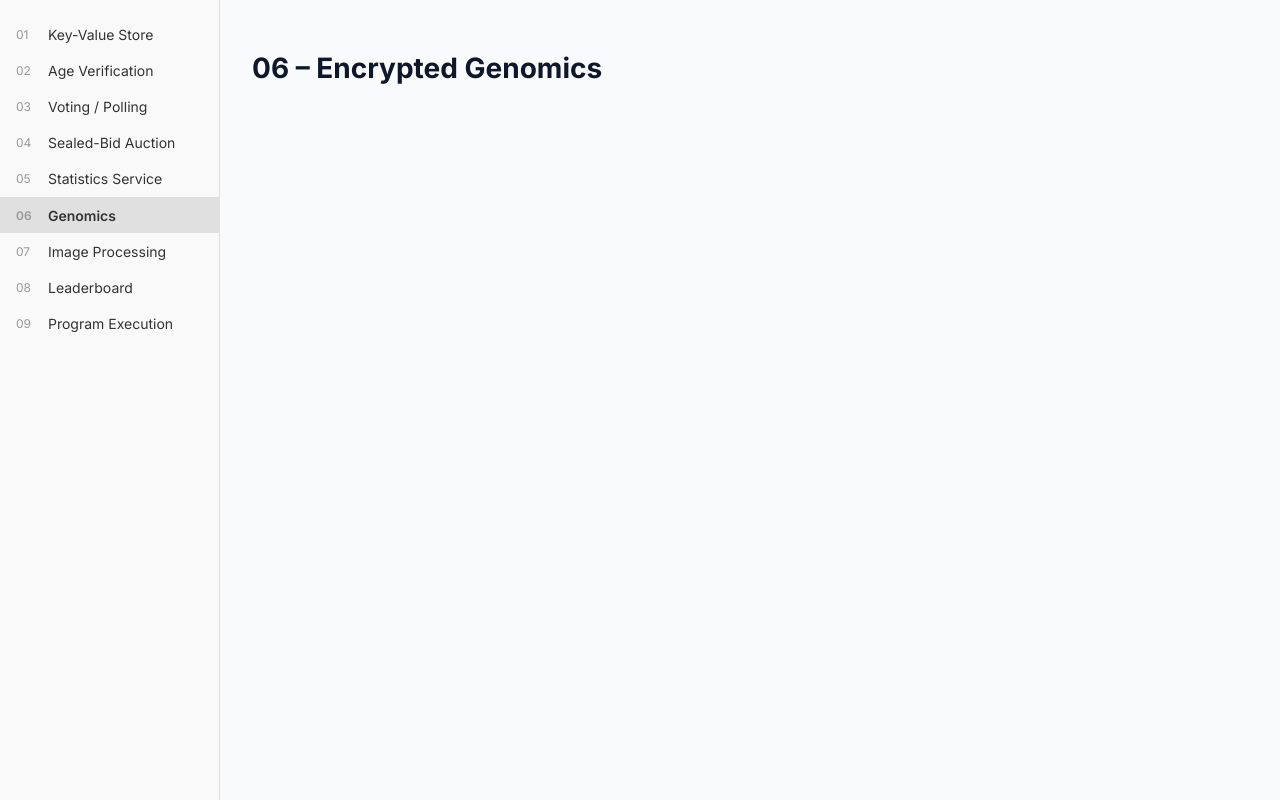
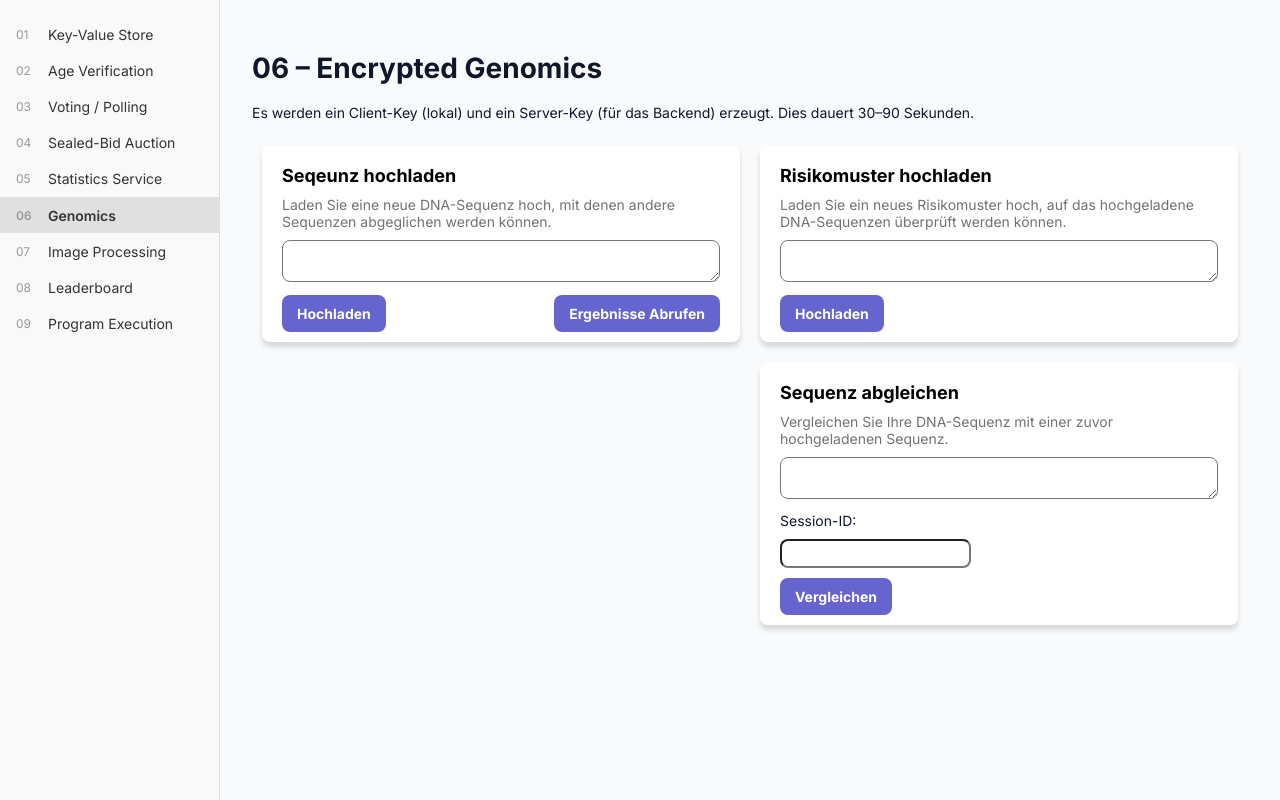
Before and after one commit to Caius00/tfhe-crypto, an Angular app in the folder client/: page /genomics in a window 1280 px wide. Built offline with nearby package versions, Linux system fonts and the light colour scheme.

Commit message:
basic layout

```diff
--- /dev/null
+++ b/client/src/app/features/genomics/genomics.component.css
@@ -0,0 +1,73 @@
+.action-card {
+    background-color: white;
+    border-radius: 1vh;
+    padding: 10px 20px;
+    margin: 10px;
+    box-shadow: 0 5px 5px rgba(77, 77, 77, 0.19);
+}
+
+.action-grid {
+    display: grid;
+    object-fit: fill;
+    grid-template-columns: 50% 50%;
+}
+
+.action-flex {
+    display: flex;
+    flex-direction: column;
+}
+
+.action-card p {
+    margin-top: 10px;
+    margin-bottom: 0;
+}
+
+p.card-info {
+    color: rgb(114, 114, 114);
+}
+
+p.card-title {
+    color: black;
+    font-weight: bold;
+    font-size: large;
+}
+
+.submit-button {
+    color: white;
+    background-color: rgb(102, 100, 206);
+    border-radius: 1vh;
+    width: fit-content;
+    padding: 10px 15px;
+    font-weight: bold;
+    margin-top: 10px;
+    cursor: pointer;
+}
+
+.submit-button:hover {
+    background-color: rgb(92, 91, 189);
+    transform: scale(1.025);
+}
+
+.action-card textarea {
+    width: 100%;
+    resize: vertical;
+    overflow: auto;
+    border-radius: 1vh;
+    padding: 5px;
+    margin-top: 10px;
+}
+
+p.id-indicator {
+    color: rgb(134, 134, 134);
+}
+
+input.id-input {
+    margin-top: 10px;
+    border-radius: 1vh;
+    padding: 5px;
+}
+
+.button-spread {
+    display: flex;
+    justify-content: space-between;
+}
--- a/client/src/app/features/genomics/genomics.component.html
+++ b/client/src/app/features/genomics/genomics.component.html
@@ -1 +1,52 @@
 <h1>06 – Encrypted Genomics</h1>
+<p>Es werden ein Client-Key (lokal) und ein Server-Key (für das Backend) erzeugt. Dies dauert 30–90 Sekunden. </p>
+
+<div class="action-grid">
+    <div class="action-flex">
+        <div class="action-card">
+            <p class="card-title">
+                Seqeunz hochladen
+            </p>
+            <p class="card-info">
+                Laden Sie eine neue DNA-Sequenz hoch, mit denen andere Sequenzen abgeglichen werden können.
+            </p>
+            <textarea></textarea>
+            <div class="button-spread">
+                <div class="submit-button">
+                    Hochladen
+                </div>
+                <div class="submit-button">
+                    Ergebnisse Abrufen
+                </div>
+            </div>
+        </div>
+    </div>
+    <div class="action-flex">
+        <div class="action-card">
+            <p class="card-title">
+                Risikomuster hochladen
+            </p>
+            <p class="card-info">
+                Laden Sie ein neues Risikomuster hoch, auf das hochgeladene DNA-Sequenzen überprüft werden können.
+            </p>
+            <textarea></textarea>
+            <div class="submit-button">
+                Hochladen
+            </div>
+        </div>
+        <div class="action-card">
+            <p class="card-title">
+                Sequenz abgleichen
+            </p>
+            <p class="card-info">
+                Vergleichen Sie Ihre DNA-Sequenz mit einer zuvor hochgeladenen Sequenz.
+            </p>
+            <textarea></textarea>
+            <p>Session-ID:</p>
+            <input type="text" class="id-input">
+            <div class="submit-button">
+                Vergleichen
+            </div>
+        </div>
+    </div>
+</div>
--- a/client/src/app/features/genomics/genomics.component.ts
+++ b/client/src/app/features/genomics/genomics.component.ts
@@ -3,5 +3,6 @@ import { Component } from '@angular/core';
 @Component({
   selector: 'app-genomics',
   templateUrl: './genomics.component.html',
+  styleUrl: './genomics.component.css',
 })
 export class GenomicsComponent {}
```
